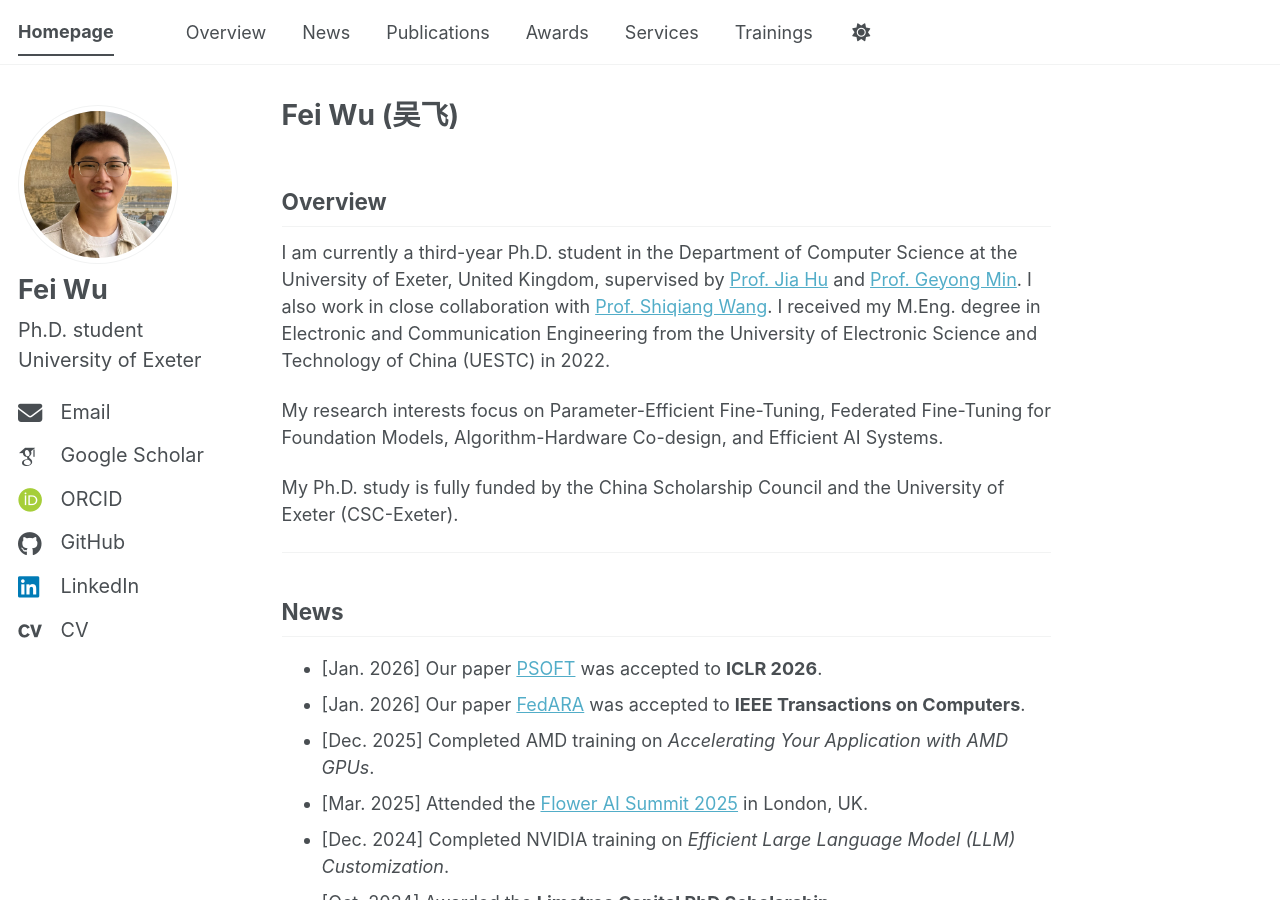
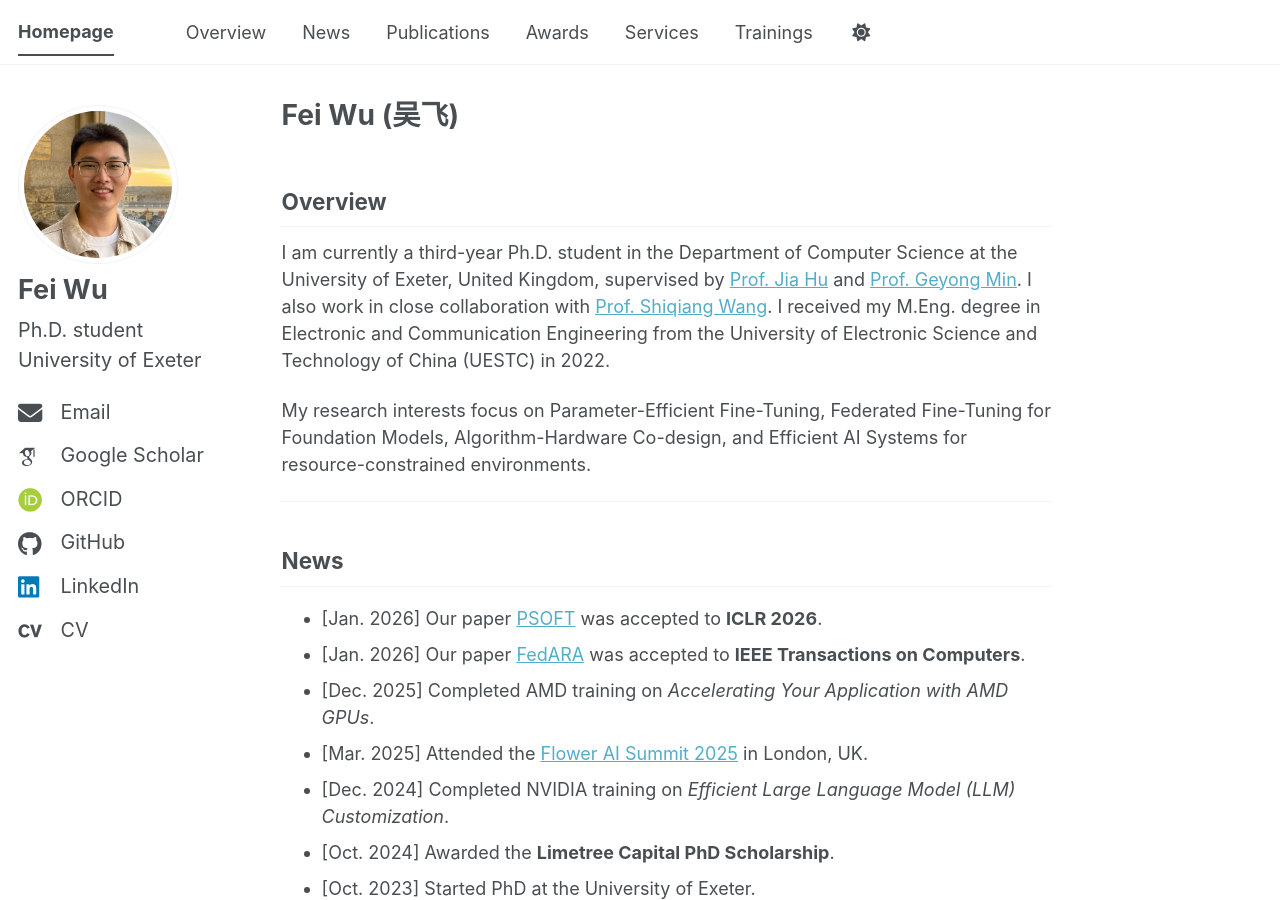
Before and after one commit to fei407/fei407.github.io, a Jekyll site: the page built from _pages/about.md, in a window 1280 px wide and 900 px high. Built offline with Jekyll 4.4.1, drawn with Linux system fonts in a browser that asks for light colours; some web fonts are replaced; a script bundle is joined from its source files by our own code; library files that are not in the unit come from our copies; some of the changed text lies outside the part shown.

Commit message:
update info

```diff
--- a/_pages/about.md
+++ b/_pages/about.md
@@ -13,9 +13,8 @@ supervised by [Prof. Jia Hu](https://experts.exeter.ac.uk/24926-jia-hu) and [Pro
 I also work in close collaboration with [Prof. Shiqiang Wang](https://shiqiang.wang/).
 I received my M.Eng. degree in Electronic and Communication Engineering from the University of Electronic Science and Technology of China (UESTC) in 2022.
 
-My research interests focus on Parameter-Efficient Fine-Tuning, Federated Fine-Tuning for Foundation Models, Algorithm-Hardware Co-design, and Efficient AI Systems.
+My research interests focus on Parameter-Efficient Fine-Tuning, Federated Fine-Tuning for Foundation Models, Algorithm-Hardware Co-design, and Efficient AI Systems for resource-constrained environments.
 
-My Ph.D. study is fully funded by the China Scholarship Council and the University of Exeter (CSC-Exeter).
 
 ---
 
@@ -58,7 +57,7 @@ My Ph.D. study is fully funded by the China Scholarship Council and the Universi
 - Outstanding Graduate, University of Electronic Science and Technology of China (2022)
 
 ### Scholarships
-- CSC-Exeter Scholarship and the additional Limetree Capital PhD Scholarship (2023-2027)
+- The Limetree Capital PhD Scholarship (2024-2027)
 - First-Class Academic Scholarship of UESTC (2021)
 
 ---
```
